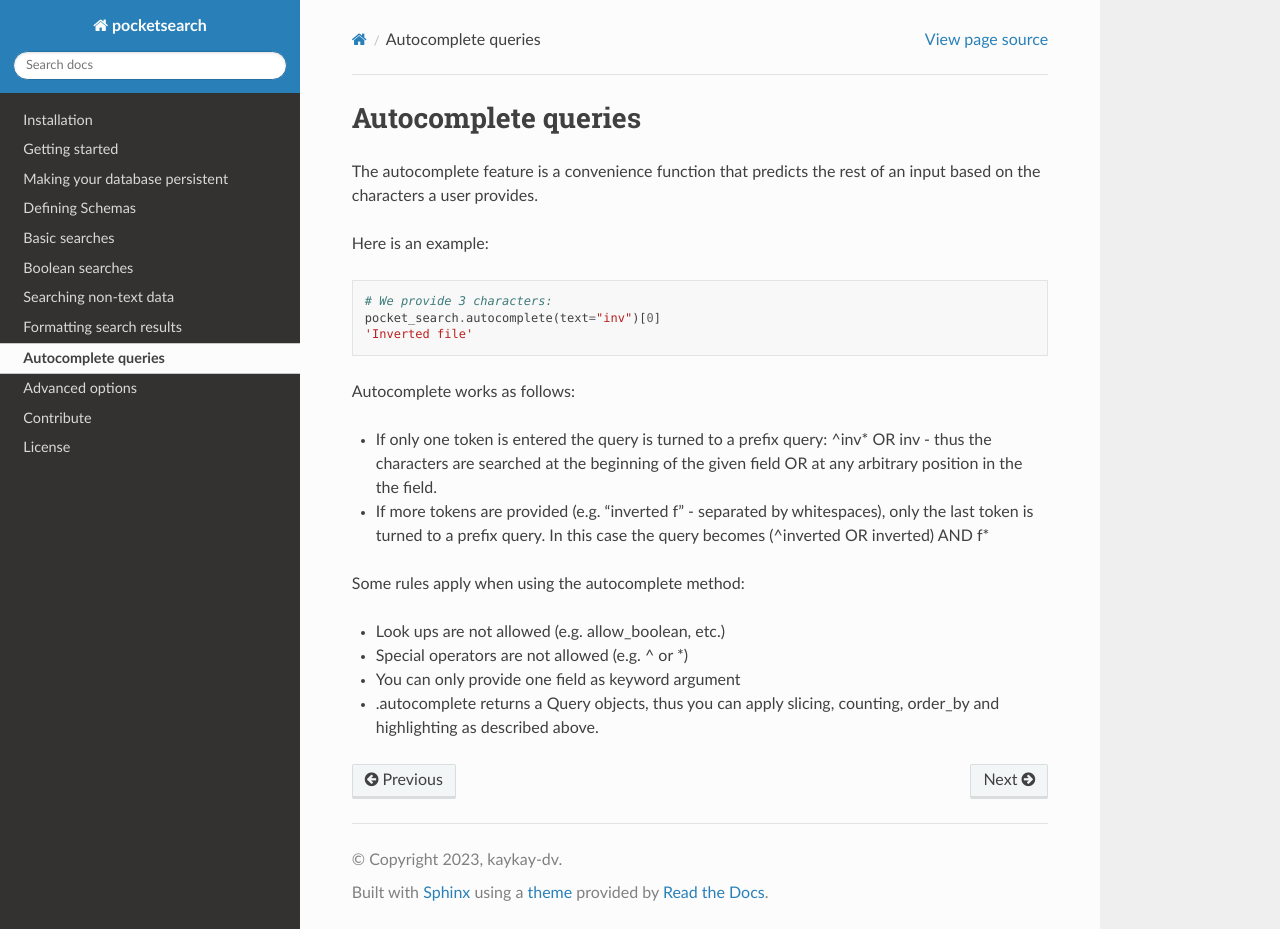
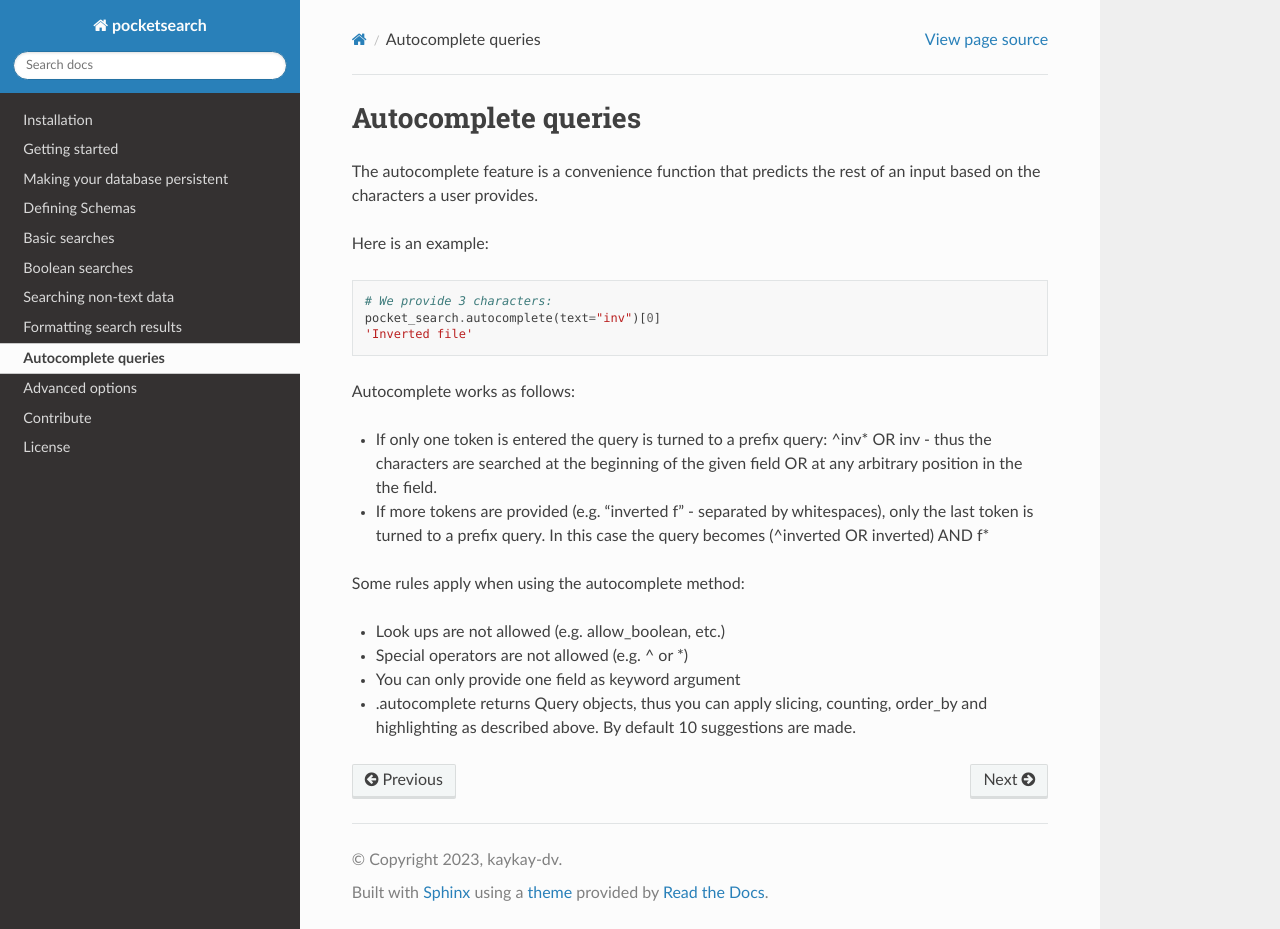
Before and after one commit to kaykay-dv/pocketsearch, a Sphinx documentation site: the page built from docs/autocomplete.md, in a window 1280 px wide and 929 px high. Built offline with Sphinx 7.4.7 and the Read the Docs theme 2.0.0, drawn with Linux system fonts in a browser that asks for light colours.

Commit message:
Re-added autocomplete to docs

```diff
--- a/docs/autocomplete.md
+++ b/docs/autocomplete.md
@@ -19,4 +19,4 @@ Some rules apply when using the autocomplete method:
 * Look ups are not allowed (e.g. allow_boolean, etc.)
 * Special operators are not allowed (e.g. ^ or *)
 * You can only provide one field as keyword argument
-* .autocomplete returns a Query objects, thus you can apply slicing, counting, order_by and highlighting as described above.
+* .autocomplete returns Query objects, thus you can apply slicing, counting, order_by and highlighting as described above. By default 10 suggestions are made.
```
